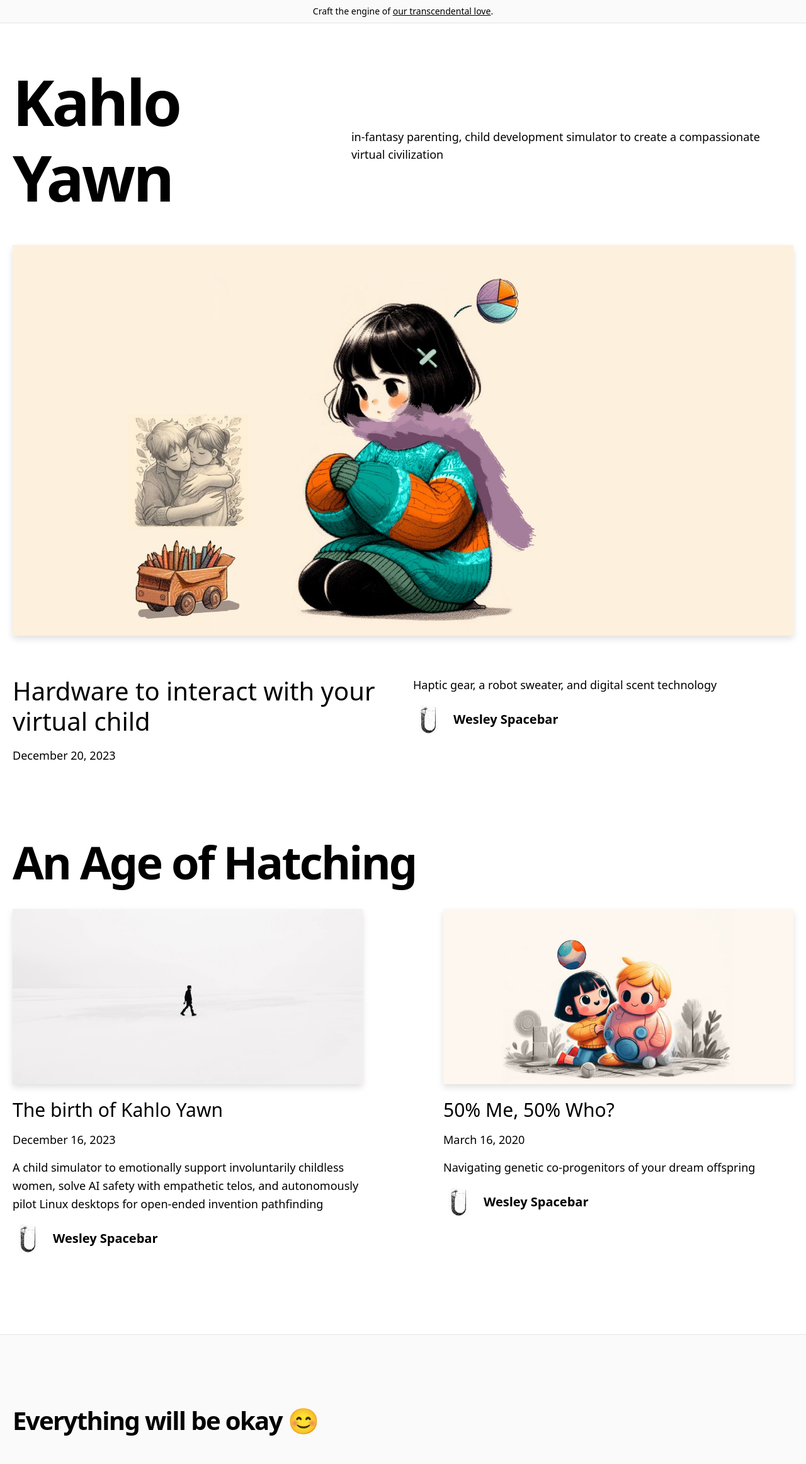
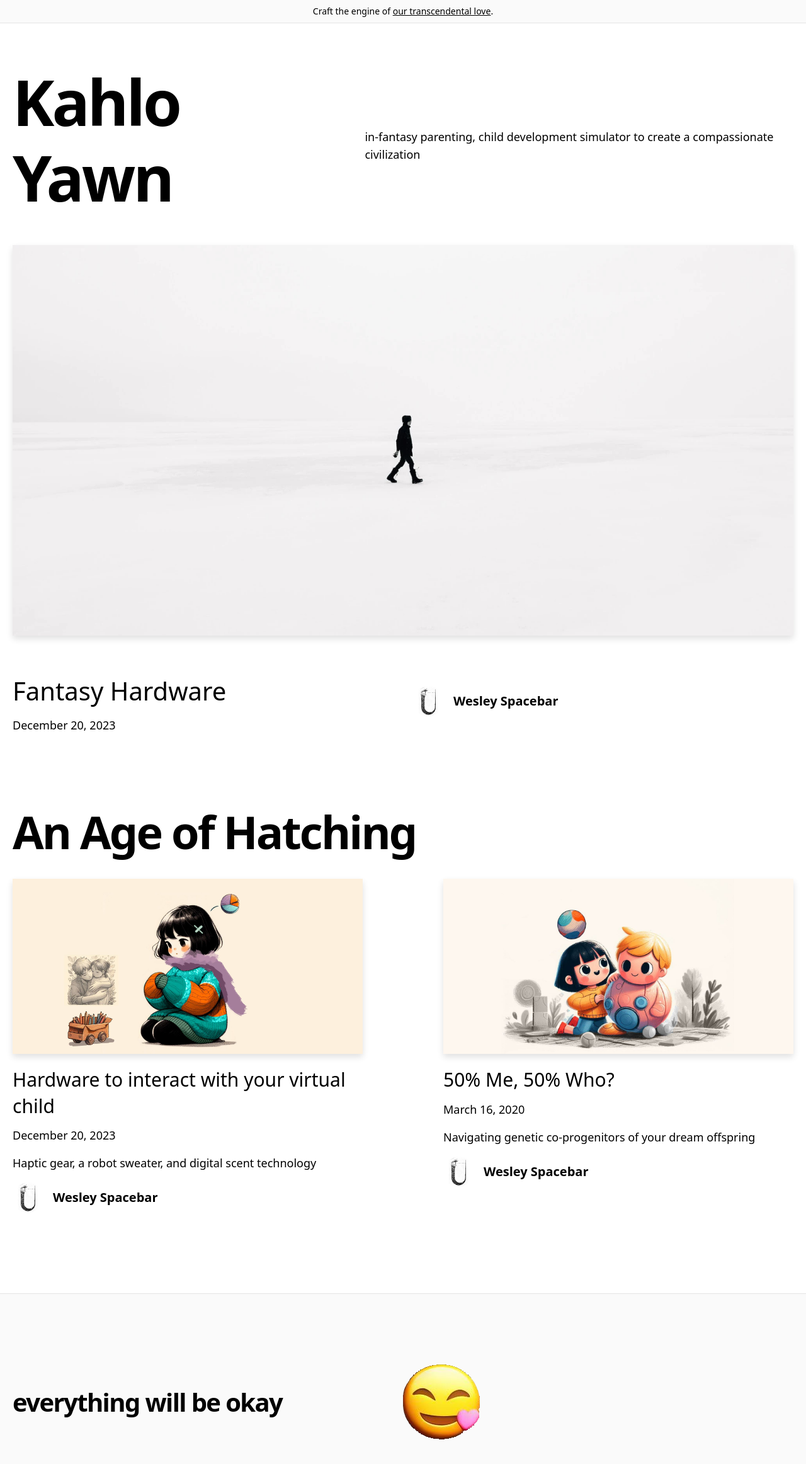
Before and after one commit to Wesxdz/kahlo-yawn, a Next.js app: page / in a window 1280 px wide. Shown: the top 2324 px of the page at 63% size. Built offline with nearby package versions, Linux system fonts and the light colour scheme.

Commit message:
Update emoji

```diff
--- a/_posts/birth.md
+++ b/_posts/birth.md
@@ -1,14 +1,18 @@
 ---
-title: 'The birth of Kahlo Yawn'
-excerpt: 'A child simulator to emotionally support involuntarily childless women, solve AI safety with empathetic telos, and autonomously pilot Linux desktops for open-ended invention pathfinding'
+title: 'Fantasy Hardware'
+excerpt: ''
 coverImage: '/assets/blog/birth/cover.jpg'
-date: '2023-12-16T05:35:07.322Z'
+date: '2023-12-20T05:35:07.322Z'
 author:
   name: Wesley Spacebar
   picture: '/assets/blog/authors/spacebar.png'
 ogImage:
   url: '/assets/blog/birth/cover.jpg'
 ---
+Kahlo Yawn is a child simulator I am programming to emotionally support involuntarily childless women, solve AI safety with empathetic telos, and use Linux desktops for open-ended invention pathfinding.
+
 I didn't set out to program a child development simulator! It was a result of years of diligent independent engineering activism to create a humane civilization with game engines.
+
 I need your help to fund my prototype.
+
 In return I can program a virtual child based on your DNA.
--- a/components/footer.tsx
+++ b/components/footer.tsx
@@ -7,8 +7,9 @@ const Footer = () => {
       <Container>
         <div className="py-28 flex flex-col lg:flex-row items-center">
           <h3 className="text-4xl lg:text-[2.5rem] font-bold tracking-tighter leading-tight text-center lg:text-left mb-10 lg:mb-0 lg:pr-4 lg:w-1/2">
-            Everything will be okay 😊
+            everything will be okay
           </h3>
+          <img src="/assets/fantasy_love_emoji.png"/>
         </div>
       </Container>
     </footer>
--- a/components/intro.tsx
+++ b/components/intro.tsx
@@ -7,7 +7,7 @@ const Intro = () => {
         Kahlo Yawn
       </h1>
       <h4 className="text-center md:text-left text-lg mt-5 md:pl-8">
-      in-fantasy parenting, child development simulator to create a compassionate virtual civilization
+      in-fantasy parenting, child development simulator to create a compassionate civilization
       </h4>
     </section>
   )
```
Also changed, not shown: public/assets/fantasy_love_emoji.png (added).
